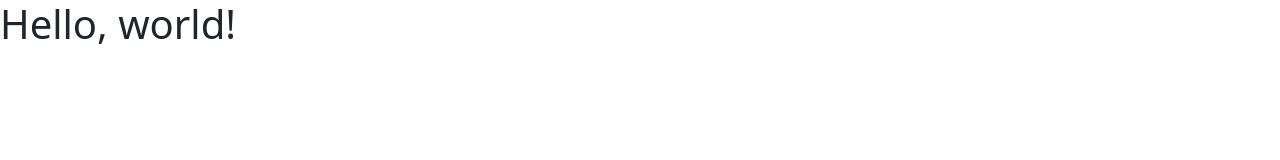
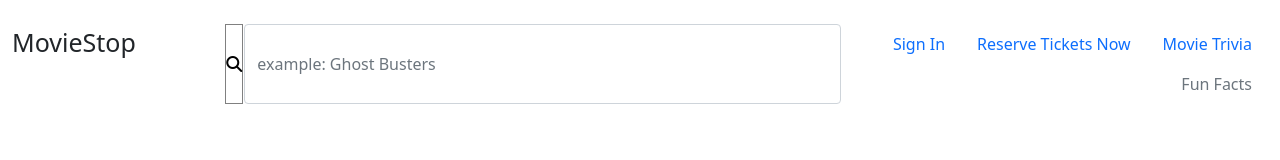
Before and after one commit to AlexanderLeino/MovieStop, a plain HTML site: page index.html in a window 1280 px wide. Drawn offline with nearby package versions, Linux system fonts and the light colour scheme.

Commit message:
updated readme and added styling

```diff
--- a/index.html
+++ b/index.html
@@ -7,21 +7,42 @@
 
     <!-- Bootstrap CSS -->
     <link href="https://cdn.jsdelivr.net/npm/bootstrap@5.1.0/dist/css/bootstrap.min.css" rel="stylesheet" integrity="sha384-KyZXEAg3QhqLMpG8r+8fhAXLRk2vvoC2f3B09zVXn8CA5QIVfZOJ3BCsw2P0p/We" crossorigin="anonymous">
+    <link rel="stylesheet" href="https://use.fontawesome.com/releases/v5.15.4/css/all.css" integrity="sha384-DyZ88mC6Up2uqS4h/KRgHuoeGwBcD4Ng9SiP4dIRy0EXTlnuz47vAwmeGwVChigm" crossorigin="anonymous">
+    <link rel="stylesheet" href="style.css">
+    <script src="https://kit.fontawesome.com/ae5e1b21b5.js" crossorigin="anonymous"></script>
+    <title>MovieStop</title>
+  </head>
+<body>
+<div class="container-fluid mt-4">
+    <div class="row">
+        <div class="col-2" id="MovieStop-logo">
+        MovieStop
+        </div>
+        <div class="col-6" id="search-bar-container">
+            <button class="fas fa-search" id="magnify-glass"></button>
+            <input type="search" class="form-control" id="exampleFormControlInput1" placeholder="example: Ghost Busters" class="fas fa-search">
+        </div>
+        <div class="col-4">
+            <ul class="nav justify-content-end" id="navbar-container">
+                <li class="nav-item">
+                    <a class="nav-link active" aria-current="page" href="#">Sign In</a>
+                </li>
+                <li class="nav-item">
+                    <a class="nav-link" href="#">Reserve Tickets Now</a>
+                </li>
+                <li class="nav-item">
+                    <a class="nav-link" href="#">Movie Trivia</a>
+                </li>
+                <li class="nav-item">
+                    <a class="nav-link disabled" href="#" tabindex="-1">Fun Facts</a>
+                </li>
+            </ul>
+        </div>
+    </div>
+</div>
 
-    <title>Hello, world!</title>
-  </head>
-  <body>
-    <h1>Hello, world!</h1>
 
-    <!-- Optional JavaScript; choose one of the two! -->
-
-    <!-- Option 1: Bootstrap Bundle with Popper -->
     <script src="https://cdn.jsdelivr.net/npm/bootstrap@5.1.0/dist/js/bootstrap.bundle.min.js" integrity="sha384-U1DAWAznBHeqEIlVSCgzq+c9gqGAJn5c/t99JyeKa9xxaYpSvHU5awsuZVVFIhvj" crossorigin="anonymous"></script>
-
-    <!-- Option 2: Separate Popper and Bootstrap JS -->
-    <!--
-    <script src="https://cdn.jsdelivr.net/npm/@popperjs/core@2.9.3/dist/umd/popper.min.js" integrity="sha384-eMNCOe7tC1doHpGoWe/6oMVemdAVTMs2xqW4mwXrXsW0L84Iytr2wi5v2QjrP/xp" crossorigin="anonymous"></script>
-    <script src="https://cdn.jsdelivr.net/npm/bootstrap@5.1.0/dist/js/bootstrap.min.js" integrity="sha384-cn7l7gDp0eyniUwwAZgrzD06kc/tftFf19TOAs2zVinnD/C7E91j9yyk5//jjpt/" crossorigin="anonymous"></script>
-    -->
-  </body>
+    <script src="script.js"></script>
+</body>
 </html>
--- a/style.css
+++ b/style.css
@@ -0,0 +1,17 @@
+*{
+    padding: 0;
+    margin: 0;
+}
+#search-bar-container {
+    display: flex;
+}
+
+#magnify-glass {
+    background-color: white;
+    margin-right: 1px;
+    border: gray 1px solid;
+}
+
+#MovieStop-logo {
+    font-size: 25px;
+}
```
Also changed, not shown: ReadMe.txt (added).
